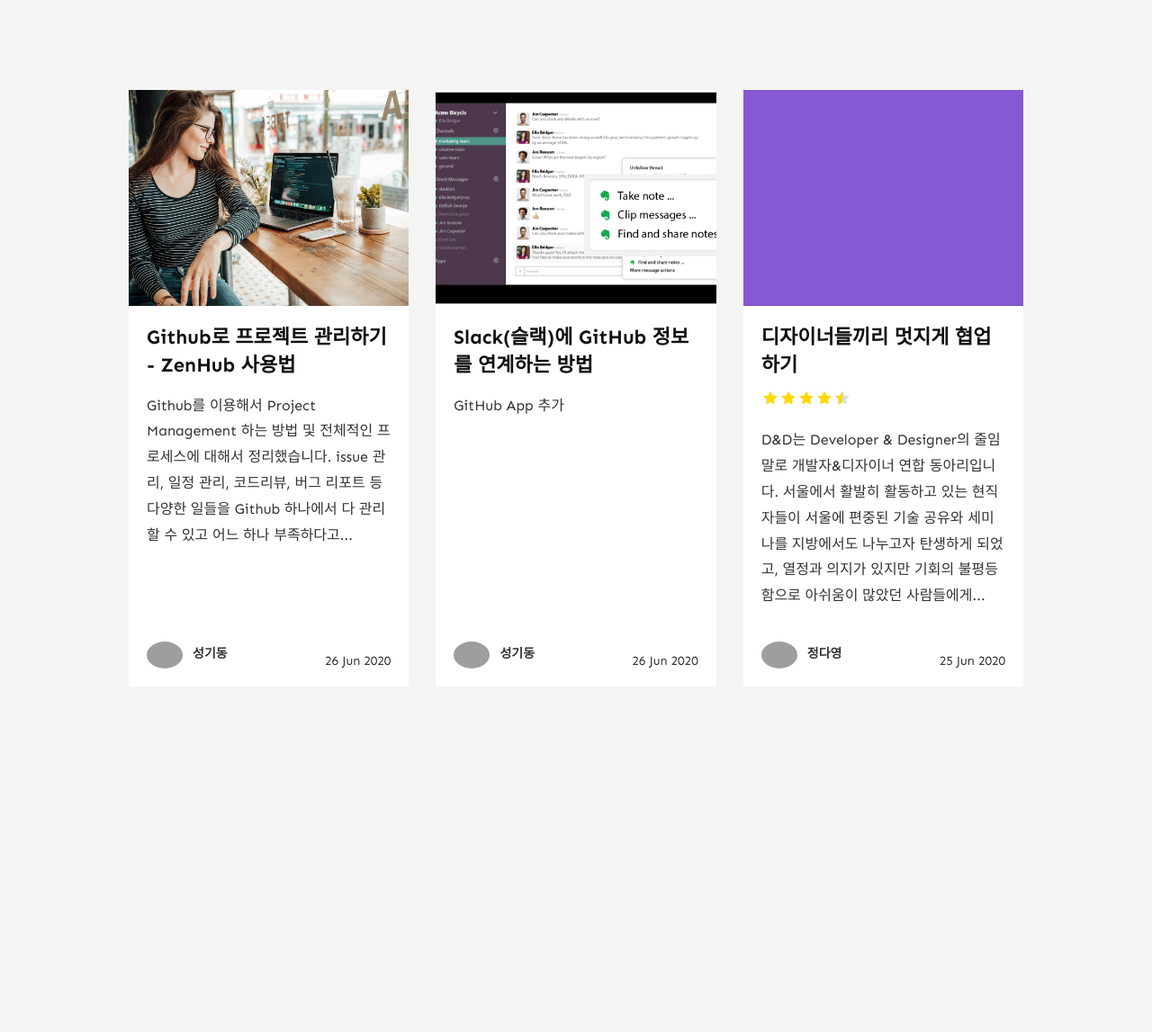
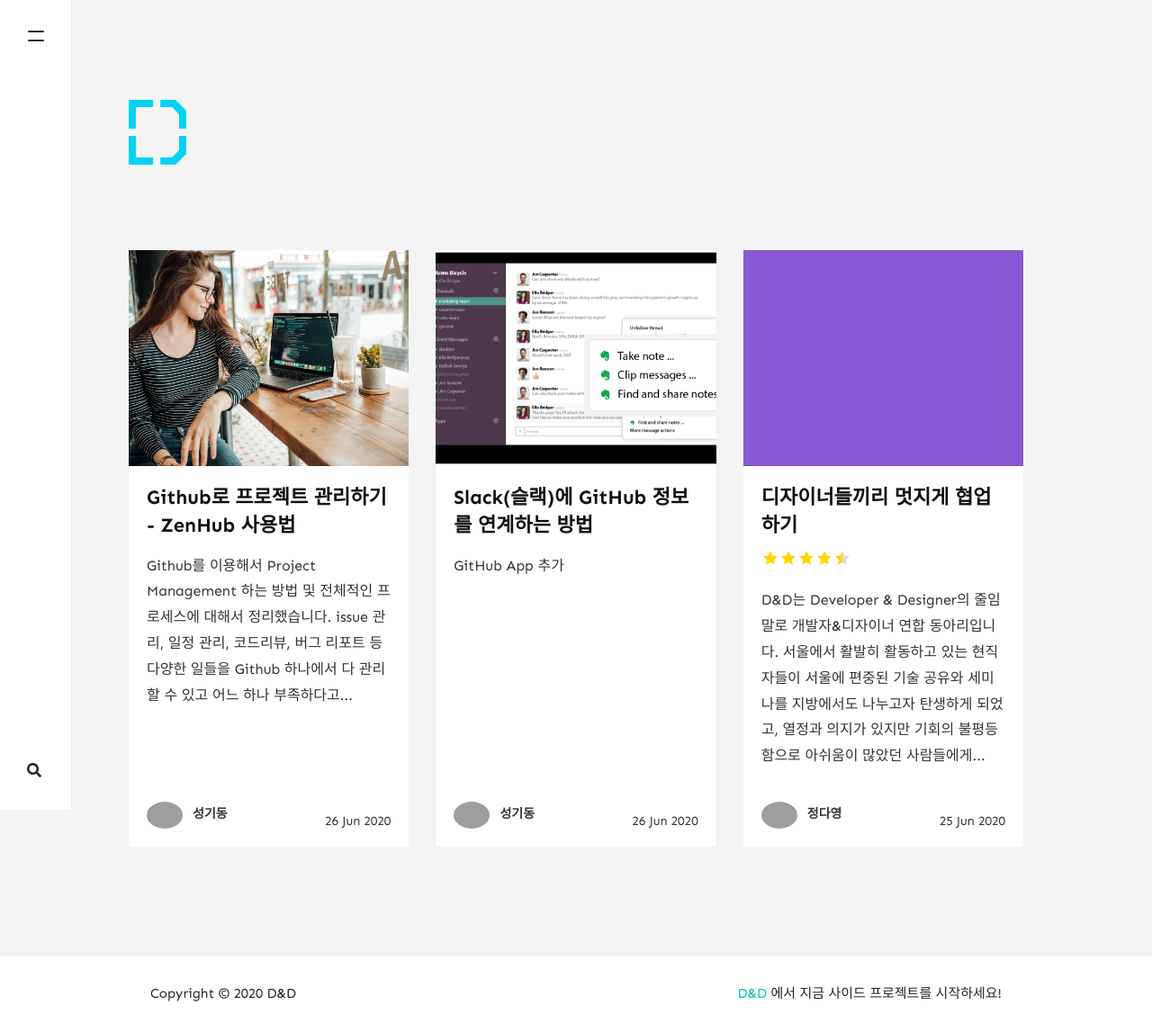
Before and after one commit to DNDACADEMY/dndacademy.github.io, a Jekyll site: the page built from _pages/latest.md, in a window 1280 px wide. Shown: the whole page at 90% size. Built offline with Jekyll 4.4.1, drawn with Linux system fonts in a browser that asks for light colours; nearby versions of some CDN libraries; comment, search, counter and statistics services are not loaded; before the commit the page ends 900 px from its top, so only the background shows below that; grey boxes are pictures that could not be loaded.

Commit message:
Update default.html

```diff
--- a/_layouts/default.html
+++ b/_layouts/default.html
@@ -46,7 +46,6 @@ ga('send', 'pageview');
 
 <!-- Begin Sidebar Navigation
 ================================================== -->
-{% if page.url != '/latest' %}
 <div class="sidebar">
 </div>
 <div class="nav-icon">
@@ -66,8 +65,6 @@ ga('send', 'pageview');
 </nav>
 
 {% include search-lunr.html %}
-
-{% endif %}
 <!-- End Sidebar Navigation
 ================================================== -->
 
@@ -77,11 +74,9 @@ ga('send', 'pageview');
 
     <!-- Site Logo/Name
     ================================================== -->
-   {% if page.url != '/latest' %}
     <a class="navbar-brand" href="{{ site.baseurl }}/">
         <img src="{{ site.baseurl }}/{{ site.logo }}" alt="{{ site.name }}">
     </a>
-   {% endif %}
 
     <!-- Site Tag
     ================================================== -->
@@ -115,7 +110,6 @@ ga('send', 'pageview');
 
 <!-- Begin Footer
 ================================================== -->
-{% if page.url != '/latest' %}
 <footer class="footer">
     <div class="container">
         <div class="row">
@@ -128,7 +122,6 @@ ga('send', 'pageview');
         </div>
     </div>
 </footer>
-{% endif %}
 <!-- End Footer
 ================================================== -->
 
```
